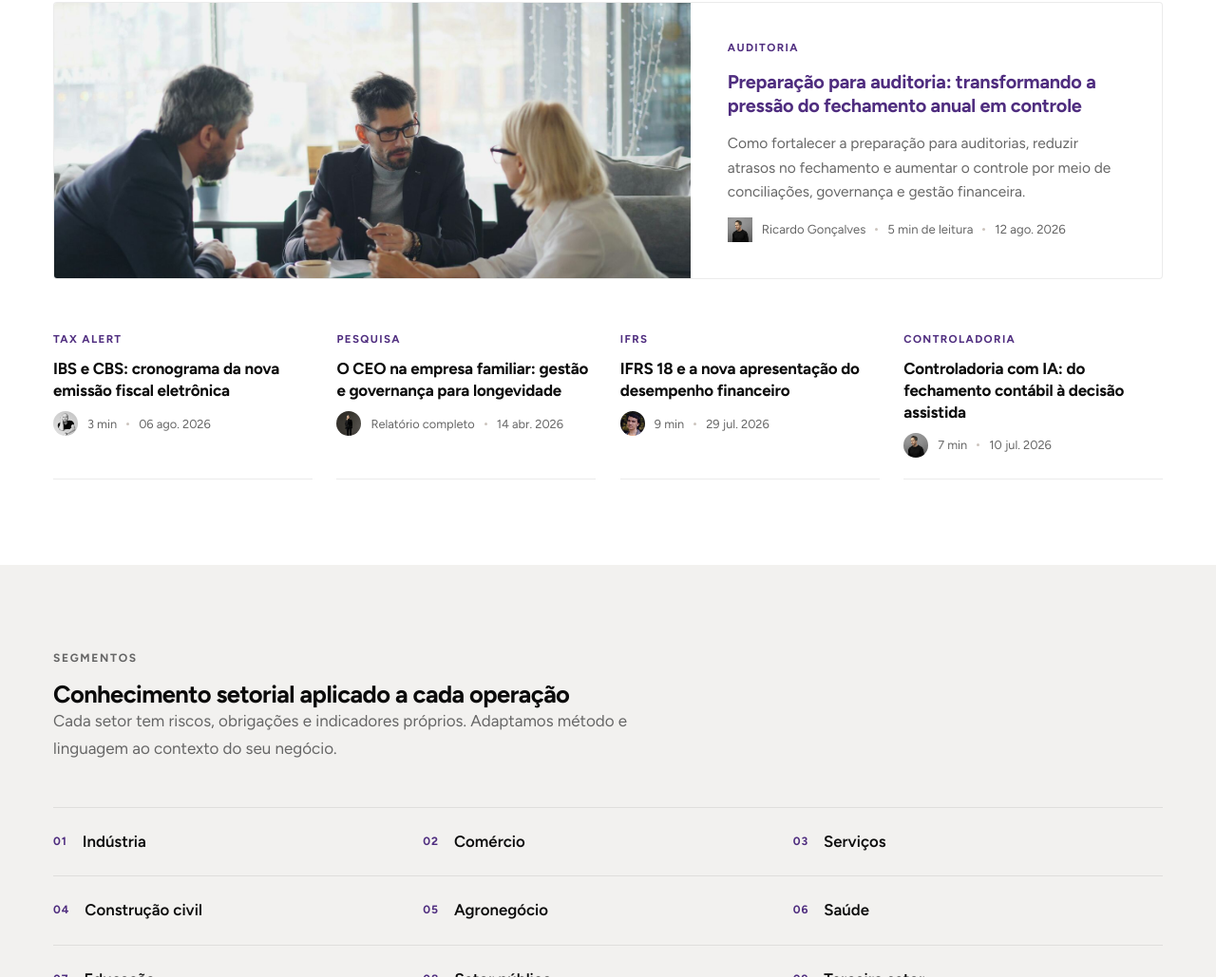
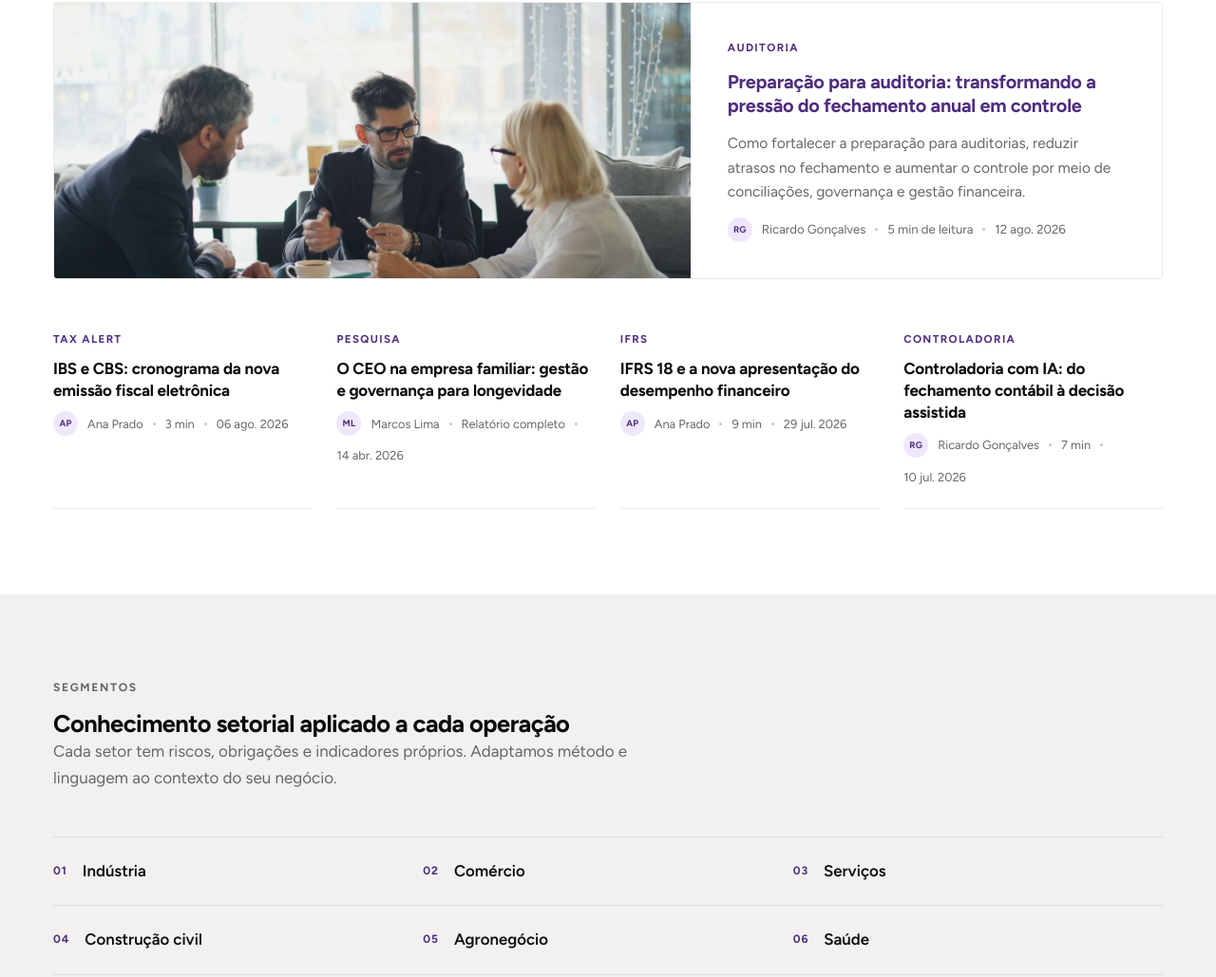
Before and after one commit to renanreis/goncalvesconsultoria-preview, a plain HTML site: page index.html in a window 1280 px wide. Shown: the part 2849-3878 px from the top of the page at 95% size. Drawn offline with Linux system fonts and the light colour scheme.

Commit message:
Substitui avatares por monogramas e remove fotos indevidas
Co-authored-by: CommandCodeBot <noreply@commandcode.ai>

```diff
--- a/index.html
+++ b/index.html
@@ -291,7 +291,7 @@ body.search-open .search-panel{opacity:1;visibility:visible}
 .post h3{font-size:1.06rem;line-height:1.35}
 .post h3 a:hover{color:var(--purple)}
 .post .p-meta{display:flex;align-items:center;gap:10px;font-size:.8rem;color:var(--muted);flex-wrap:wrap}
-.post .p-meta img{width:26px;height:26px;border-radius:50%;object-fit:cover}
+.avatar{width:26px;height:26px;border-radius:50%;background:var(--lilac-soft);color:var(--purple);display:inline-grid;place-items:center;font-size:.6rem;font-weight:700;letter-spacing:.02em;flex-shrink:0}
 .post .p-meta .dot{width:3px;height:3px;border-radius:50%;background:var(--warm)}
 
 /* Segments */
@@ -667,7 +667,7 @@ FINISH: unreviewed and undocumented is unfinished; this build ends with the fini
           <h3>Preparação para auditoria: transformando a pressão do fechamento anual em controle</h3>
           <p>Como fortalecer a preparação para auditorias, reduzir atrasos no fechamento e aumentar o controle por meio de conciliações, governança e gestão financeira.</p>
           <div class="p-meta" style="display:flex;align-items:center;gap:10px;font-size:.82rem;color:var(--muted);flex-wrap:wrap">
-            <img src="assets/img/person-1.jpg" width="26" height="26" alt="" loading="lazy">
+            <span class="avatar" aria-hidden="true">RG</span>
             <span>Ricardo Gonçalves</span><span class="dot" style="width:3px;height:3px;border-radius:50%;background:var(--warm)"></span>
             <span>5 min de leitura</span><span class="dot" style="width:3px;height:3px;border-radius:50%;background:var(--warm)"></span>
             <span>12 ago. 2026</span>
@@ -679,22 +679,22 @@ FINISH: unreviewed and undocumented is unfinished; this build ends with the fini
         <article class="post rv">
           <span class="card-tag">Tax alert</span>
           <h3><a href="#insights">IBS e CBS: cronograma da nova emissão fiscal eletrônica</a></h3>
-          <div class="p-meta"><img src="assets/img/person-2.jpg" width="26" height="26" alt="" loading="lazy"><span>3 min</span><span class="dot"></span><span>06 ago. 2026</span></div>
+          <div class="p-meta"><span class="avatar" aria-hidden="true">AP</span><span>Ana Prado</span><span class="dot"></span><span>3 min</span><span class="dot"></span><span>06 ago. 2026</span></div>
         </article>
         <article class="post rv" style="--d:1">
           <span class="card-tag">Pesquisa</span>
           <h3><a href="#insights">O CEO na empresa familiar: gestão e governança para longevidade</a></h3>
-          <div class="p-meta"><img src="assets/img/person-3.jpg" width="26" height="26" alt="" loading="lazy"><span>Relatório completo</span><span class="dot"></span><span>14 abr. 2026</span></div>
+          <div class="p-meta"><span class="avatar" aria-hidden="true">ML</span><span>Marcos Lima</span><span class="dot"></span><span>Relatório completo</span><span class="dot"></span><span>14 abr. 2026</span></div>
         </article>
         <article class="post rv" style="--d:2">
           <span class="card-tag">IFRS</span>
           <h3><a href="#insights">IFRS 18 e a nova apresentação do desempenho financeiro</a></h3>
-          <div class="p-meta"><img src="assets/img/person-4.jpg" width="26" height="26" alt="" loading="lazy"><span>9 min</span><span class="dot"></span><span>29 jul. 2026</span></div>
+          <div class="p-meta"><span class="avatar" aria-hidden="true">AP</span><span>Ana Prado</span><span class="dot"></span><span>9 min</span><span class="dot"></span><span>29 jul. 2026</span></div>
         </article>
         <article class="post rv" style="--d:3">
           <span class="card-tag">Controladoria</span>
           <h3><a href="#insights">Controladoria com IA: do fechamento contábil à decisão assistida</a></h3>
-          <div class="p-meta"><img src="assets/img/person-1.jpg" width="26" height="26" alt="" loading="lazy"><span>7 min</span><span class="dot"></span><span>10 jul. 2026</span></div>
+          <div class="p-meta"><span class="avatar" aria-hidden="true">RG</span><span>Ricardo Gonçalves</span><span class="dot"></span><span>7 min</span><span class="dot"></span><span>10 jul. 2026</span></div>
         </article>
       </div>
     </div>
```
Also changed, not shown: assets/img/person-1.jpg (deleted), assets/img/person-2.jpg (deleted), assets/img/person-3.jpg (deleted), assets/img/person-4.jpg (deleted).
